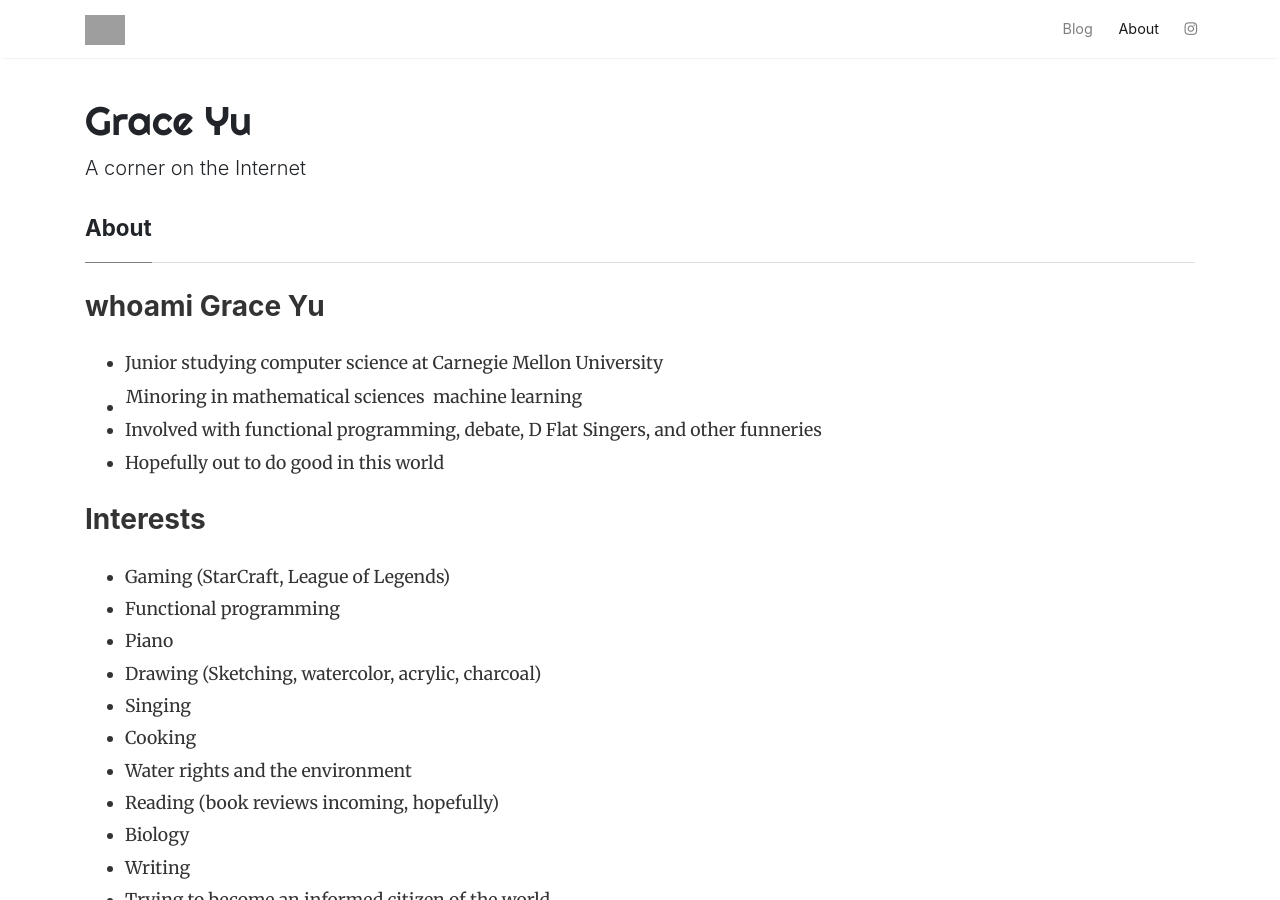
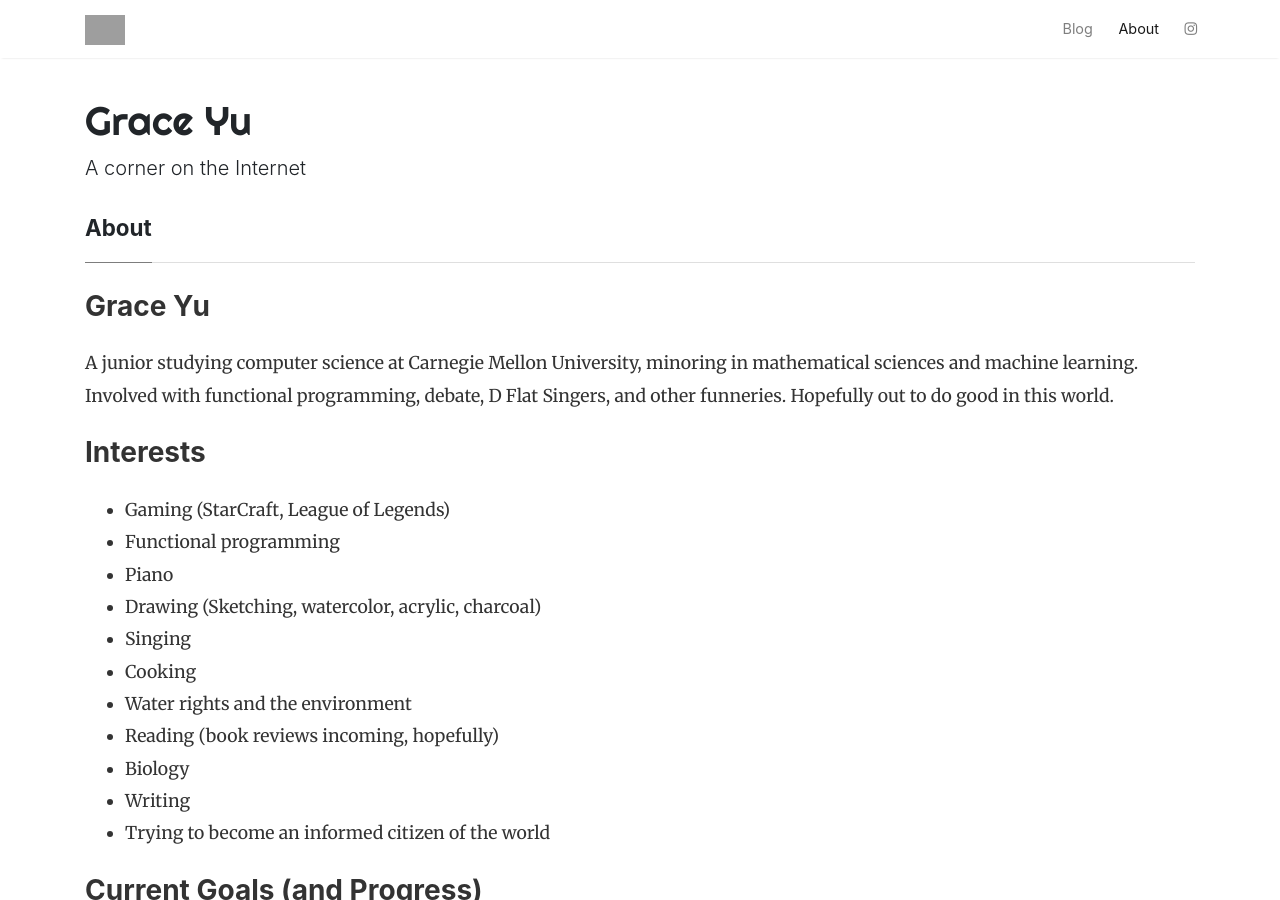
Before and after one commit to gyyu/gyyu.github.io, a Jekyll site: the page built from about.md, in a window 1280 px wide and 900 px high. Built offline with Jekyll 4.4.1, drawn with Linux system fonts in a browser that asks for light colours; nearby versions of some CDN libraries; comment, search, counter and statistics services are not loaded; some of the changed text lies outside the part shown; grey boxes are pictures that could not be loaded.

Commit message:
Collapsed bullet points into a paragraph

```diff
--- a/about.md
+++ b/about.md
@@ -4,12 +4,11 @@ title: About
 comments: true
 ---
 
-### whoami Grace Yu
+### Grace Yu
 
-- Junior studying computer science at Carnegie Mellon University
-- Minoring in mathematical sciences || machine learning
-- Involved with functional programming, debate, D Flat Singers, and other funneries
-- Hopefully out to do good in this world
+A junior studying computer science at Carnegie Mellon University, minoring in
+mathematical sciences and machine learning. Involved with functional programming,
+debate, D Flat Singers, and other funneries. Hopefully out to do good in this world.
 
 ### Interests
 
@@ -54,7 +53,7 @@ Goals last set December 2017.
   - Learn OCaml
   - Style linter
 - StrongLifts
-  - Finished week 1 (12/27/2018)
+  - (12/27/2018) Finished week 1!
 
 ### People I Admire
 
```
